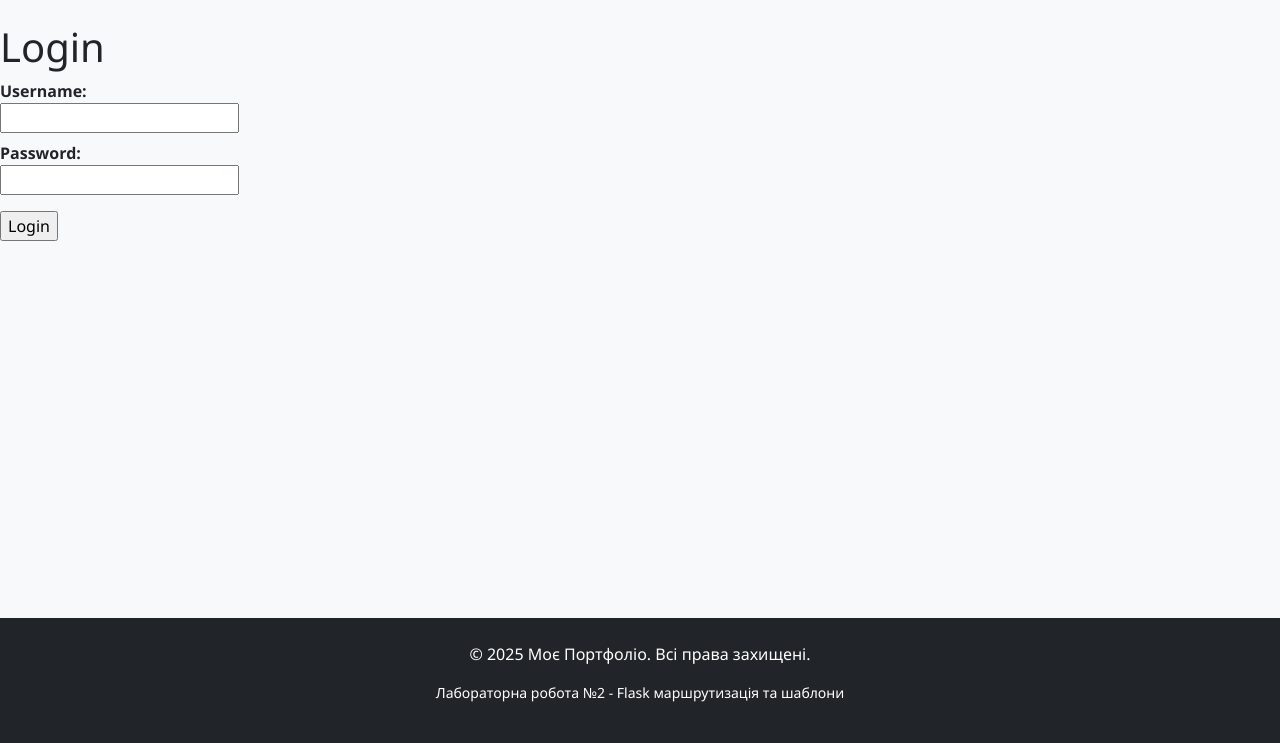
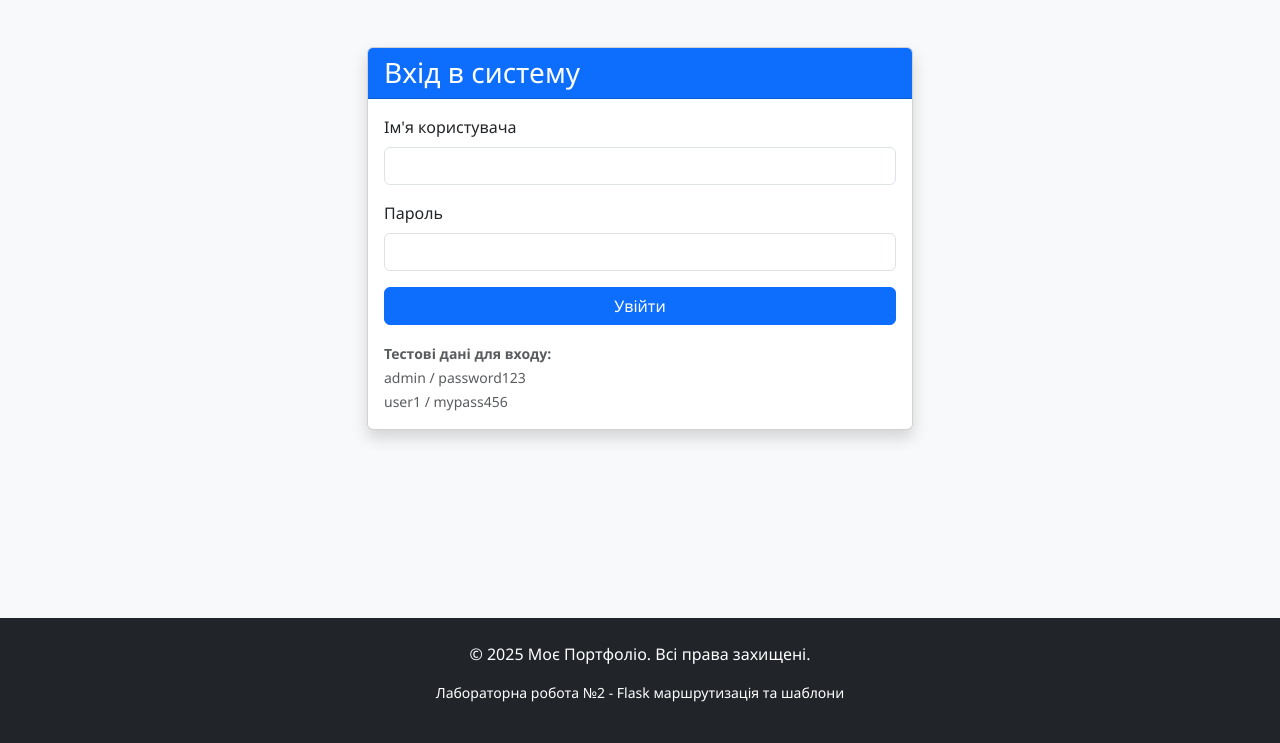
Before and after one commit to oliinykam/python-flask-course, a Flask app: page /login in a window 1280 px wide. Shown: the part 57-800 px from the top of the page. Run offline with Flask 3, Linux system fonts and the light colour scheme.

Commit message:
updated profile and login pages, implemented category assignment for flashes, add sessions saving

```diff
--- a/app/templates/base.html
+++ b/app/templates/base.html
@@ -13,14 +13,23 @@
     {% include 'includes/navbar.html' %}
 
     <main>
-            {% with messages = get_flashed_messages() %} {% if messages %}
-        <ul class="flash-messages">
-            {% for message in messages %}
-            <li>{{ message }}</li>
-            {% endfor %}
-        </ul>
+        {% with messages = get_flashed_messages(with_categories=true) %}
+            {% if messages %}
+                <div class="container mt-3">
+                    <div class="row justify-content-center">
+                        <div class="col-md-6">
+                            {% for category, message in messages %}
+                                <div class="alert alert-{{ 'danger' if category == 'error' else category }} alert-dismissible fade show" role="alert">
+                                    {{ message }}
+                                    <button type="button" class="btn-close" data-bs-dismiss="alert"></button>
+                                </div>
+                            {% endfor %}
+                        </div>
+                    </div>
+                </div>
+            {% endif %}
+        {% endwith %}
 
-        {% endif %} {% endwith %}
         {% block content %}
         {% endblock %}
     </main>
--- a/app/users/templates/users/login.html
+++ b/app/users/templates/users/login.html
@@ -1,27 +1,38 @@
-{% extends "base.html" %} {% block content %}
-<br />
-<h1>Login</h1>
-{% if error %}
-<p class="error"><strong>Error:</strong> {{ error }}</p>
-{% endif %}
+{% extends "base.html" %}
 
-<form method="post">
-  <dl>
-    <dt>Username:</dt>
-    <dd>
-      <input
-        type="text"
-        name="username"
-        value="{{
-          request.form.username }}"
-      />
-    </dd>
+{% block title %}Вхід в систему{% endblock %}
 
-    <dt>Password:</dt>
-    <dd><input type="password" name="password" /></dd>
-  </dl>
+{% block content %}
+<div class="container mt-5">
+    <div class="row justify-content-center">
+        <div class="col-md-6">
+            <div class="card shadow">
+                <div class="card-header bg-primary text-white">
+                    <h3 class="mb-0">Вхід в систему</h3>
+                </div>
+                <div class="card-body">
+                    <form method="POST" action="{{ url_for('users_bp.login') }}">
+                        <div class="mb-3">
+                            <label for="username" class="form-label">Ім'я користувача</label>
+                            <input type="text" class="form-control" id="username" name="username" required>
+                        </div>
+                        <div class="mb-3">
+                            <label for="password" class="form-label">Пароль</label>
+                            <input type="password" class="form-control" id="password" name="password" required>
+                        </div>
+                        <button type="submit" class="btn btn-primary w-100">Увійти</button>
+                    </form>
 
-  <p><input type="submit" value="Login" /></p>
-</form>
-
+                    <div class="mt-3">
+                        <small class="text-muted">
+                            <strong>Тестові дані для входу:</strong><br>
+                            admin / password123<br>
+                            user1 / mypass456
+                        </small>
+                    </div>
+                </div>
+            </div>
+        </div>
+    </div>
+</div>
 {% endblock %}
--- a/app/users/views.py
+++ b/app/users/views.py
@@ -1,4 +1,4 @@
-from flask import Blueprint, render_template, redirect, url_for, request, flash
+from flask import Blueprint, render_template, redirect, url_for, request, flash, session
 
 users_bp = Blueprint(
     'users_bp', __name__,
@@ -18,18 +18,38 @@ def admin():
     print(to_url)
     return redirect(to_url)
 
-@users_bp.route("/login", methods=['GET', 'POST'])
+VALID_CREDENTIALS = {
+    'admin': 'password123',
+    'user1': 'mypass456'
+}
+
+@users_bp.route('/login', methods=['GET', 'POST'])
 def login():
-    error = None
     if request.method == 'POST':
-        if request.form['username'] != 'username' or \
-                request.form['password'] != 'password':
-            error = 'Invalid credentials'
+        username = request.form.get('username')
+        password = request.form.get('password')
+
+        if username in VALID_CREDENTIALS and VALID_CREDENTIALS[username] == password:
+            session['username'] = username
+            flash('Ви успішно увійшли в систему!', 'success')
+            return redirect(url_for('users_bp.profile'))
         else:
-            flash('You were successfully logged in')
-            return redirect(url_for('users_bp.profile'))
-    return render_template("users/login.html",title="Login Page", error=error)
+            flash('Невірне ім\'я користувача або пароль!', 'error')
+            return redirect(url_for('users_bp.login'))
+
+    return render_template('users/login.html')
 
 @users_bp.route("/profile")
 def profile():
-    return render_template("users/profile.html",title="Profile page")
+    if 'username' not in session:
+        flash('Будь ласка, увійдіть в систему для доступу до профілю!', 'warning')
+        return redirect(url_for('users_bp.login'))
+
+    username = session['username']
+    return render_template('users/profile.html', username=username)
+
+@users_bp.route("/logout")
+def logout():
+    session.pop('username', None)
+    flash('Ви успішно вийшли з системи!', 'info')
+    return redirect(url_for('users_bp.login'))
```
Also changed, not shown: app/users/templates/users/profile.html (+26 -1 lines), app/static/css/style.css (line endings or trailing spaces).
